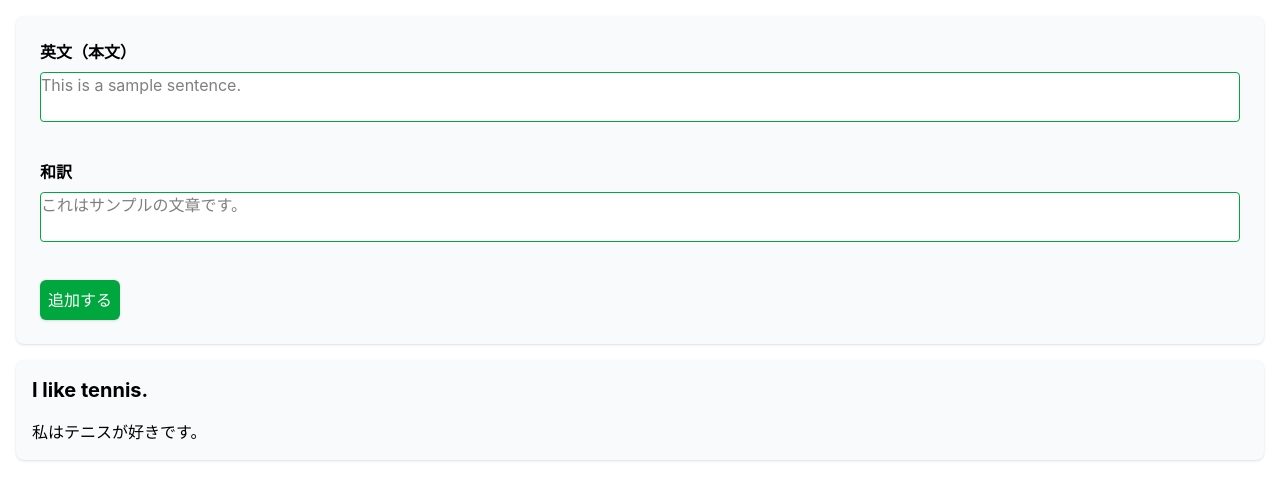
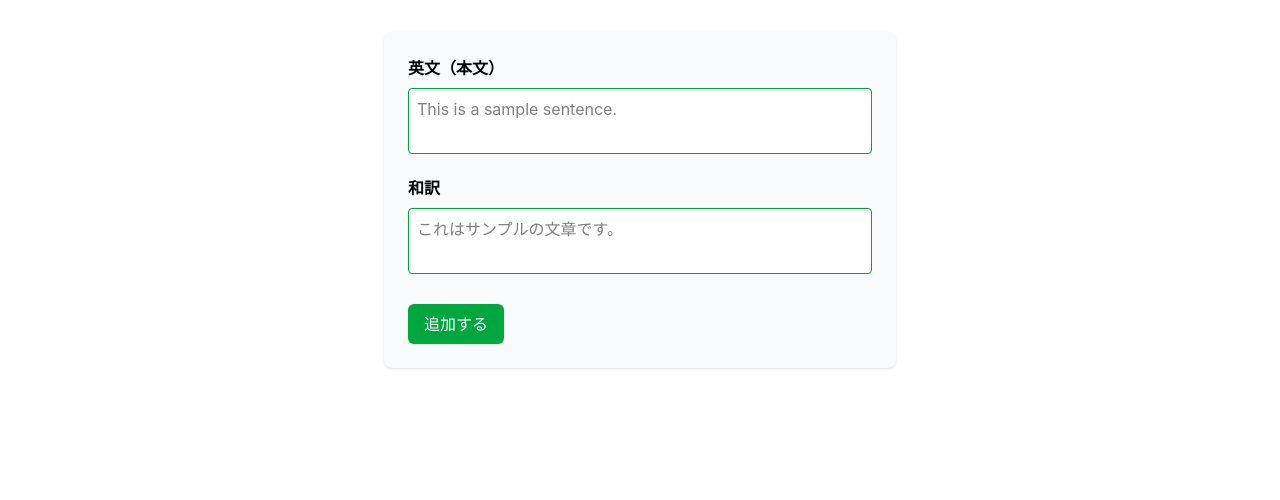
Before and after one commit to 20tksh21/english-sentence-stacker, a React (Vite) app: page / in a window 1280 px wide. Shown: the top 500 px of the page. Built offline with nearby package versions, Linux system fonts and the light colour scheme.

Commit message:
追加、一覧表示機能追加

```diff
--- a/src/App.tsx
+++ b/src/App.tsx
@@ -1,11 +1,29 @@
-import InputForm from "./components/input-form"
-import SentenceCard from "./components/sentence-card"
+import { useState } from "react";
+import InputForm from "./components/input-form";
+import type { SentenceCardType } from "./components/sentence-card-type";
 
 export default function App() {
+
+  const [sentenceCards, setSentenceCards] = useState<SentenceCardType[]>([]);
+
+  const handleAddCard = (newCard: SentenceCardType) => {
+    setSentenceCards([newCard, ...sentenceCards]); // 新しいカードを先頭に追加
+  };
+
   return (
-    <main>
-      <InputForm></InputForm>
-      <SentenceCard></SentenceCard>
+    <main className="max-w-xl mx-auto p-4">
+      {/* 追加関数をInputFormに渡す */}
+      <InputForm onAddCard={handleAddCard} />
+
+      {/* カード一覧表示 */}
+      <div className="mt-6">
+        {sentenceCards.map((card, index) => (
+          <div key={index} className="bg-gray-50 m-4 p-4 border border-green-600 shadow rounded-lg">
+            <h2 className="font-semibold text-lg">{card.englishSentence}</h2>
+            <p className="text-gray-600 mt-2">{card.japaneseSentence}</p>
+          </div>
+        ))}
+      </div>
     </main>
-  )
+  );
 }
--- a/src/components/input-form.tsx
+++ b/src/components/input-form.tsx
@@ -1,20 +1,51 @@
-export default function InputForm() {
+import { useState } from "react";
+import type { SentenceCardType } from "./sentence-card-type";
+
+//app.tsxから受け取るデータの型
+type InputFormProps = {
+    onAddCard: (card: SentenceCardType) => void;
+};
+
+export default function InputForm({ onAddCard }: InputFormProps) {
+    const [englishInput, setEnglishInput] = useState<string>("");
+    const [japaneseInput, setJapaneseInput] = useState<string>("");
+
+    const handleAdd = () => {
+        if (!englishInput.trim() && !japaneseInput.trim()) return;
+
+        onAddCard({
+            englishSentence: englishInput,
+            japaneseSentence: japaneseInput,
+        });
+
+        setEnglishInput("");
+        setJapaneseInput("");
+    };
+
     return (
         <div className="bg-gray-50 m-4 p-6 shadow rounded-lg">
             <label className="font-semibold">英文（本文）</label>
             <textarea
+                onChange={(e) => setEnglishInput(e.target.value)}
+                value={englishInput}
                 placeholder="This is a sample sentence."
-                className="bg-white w-full mt-2 mb-8 border border-green-600 rounded-sm resize-none"
+                className="bg-white w-full mt-2 mb-4 p-2 border border-green-600 rounded-sm resize-none"
             ></textarea>
+
             <label className="font-semibold">和訳</label>
             <textarea
+                onChange={(e) => setJapaneseInput(e.target.value)}
+                value={japaneseInput}
                 placeholder="これはサンプルの文章です。"
-                className="bg-white w-full mt-2 mb-8 border border-green-600 rounded-sm resize-none"
+                className="bg-white w-full mt-2 mb-6 p-2 border border-green-600 rounded-sm resize-none"
             ></textarea>
 
             <button
-                className="text-white bg-green-600 p-2 rounded-md shadow hover:bg-green-800"
-            >追加する</button>
+                onClick={handleAdd}
+                className="text-white bg-green-600 px-4 py-2 rounded-md shadow hover:bg-green-800"
+            >
+                追加する
+            </button>
         </div>
-    )
+    );
 }
--- /dev/null
+++ b/src/components/sentence-card-type.tsx
@@ -0,0 +1,4 @@
+export type SentenceCardType = {
+    englishSentence: string;
+    japaneseSentence: string;
+}
--- a/src/components/sentence-card.tsx
+++ /dev/null
@@ -1,8 +0,0 @@
-export default function SentenceCard() {
-    return (
-        <div className="bg-gray-50 m-4 p-4 shadow rounded-lg">
-            <h2 className="text-xl font-bold mb-4">I like tennis.</h2>
-            <p className="">私はテニスが好きです。</p>
-        </div>
-    )
-}
--- a/src/components/useInput.tsx
+++ /dev/null
@@ -1,4 +0,0 @@
-
-export default function UseInput() {
-
-}
```
